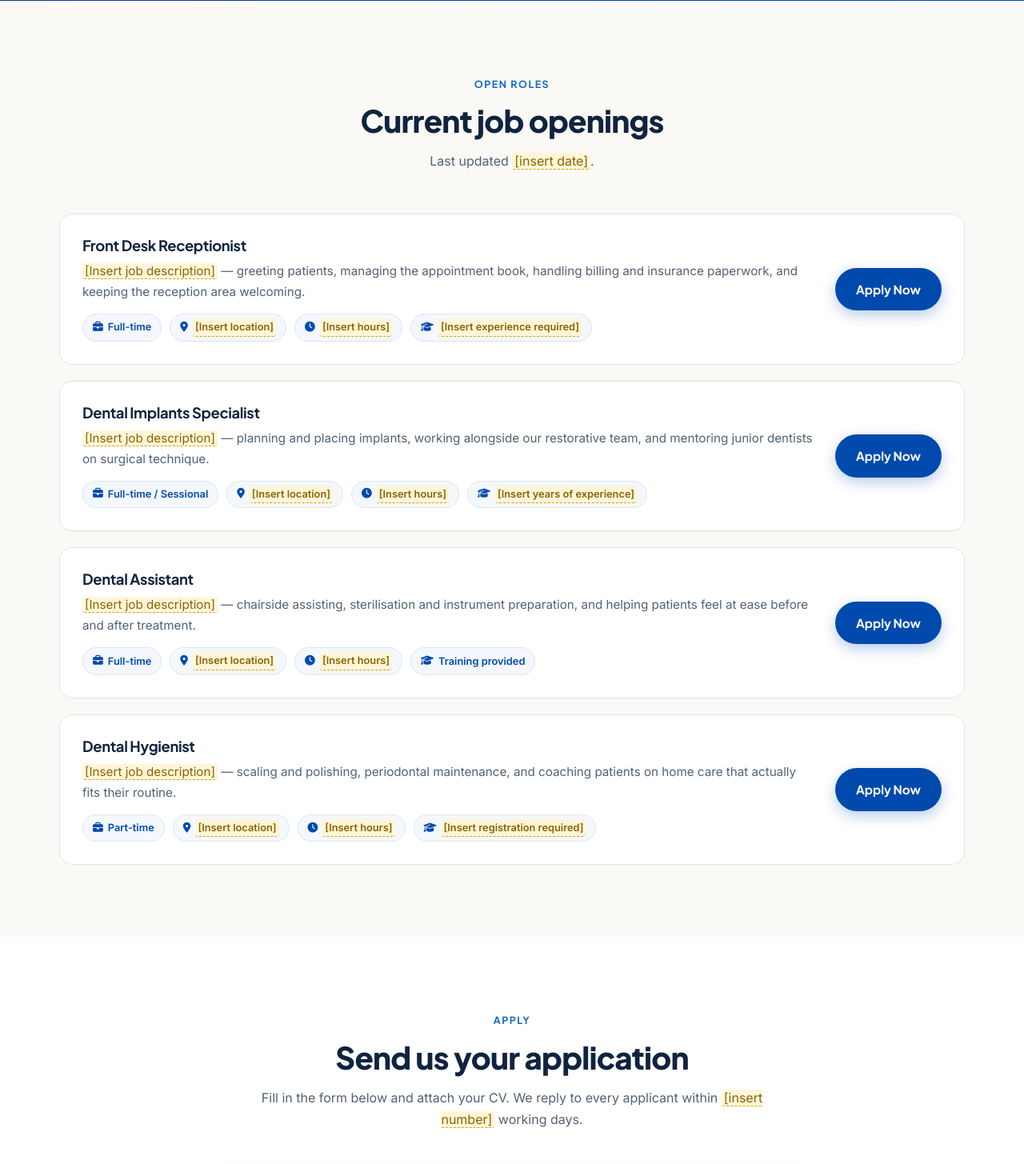
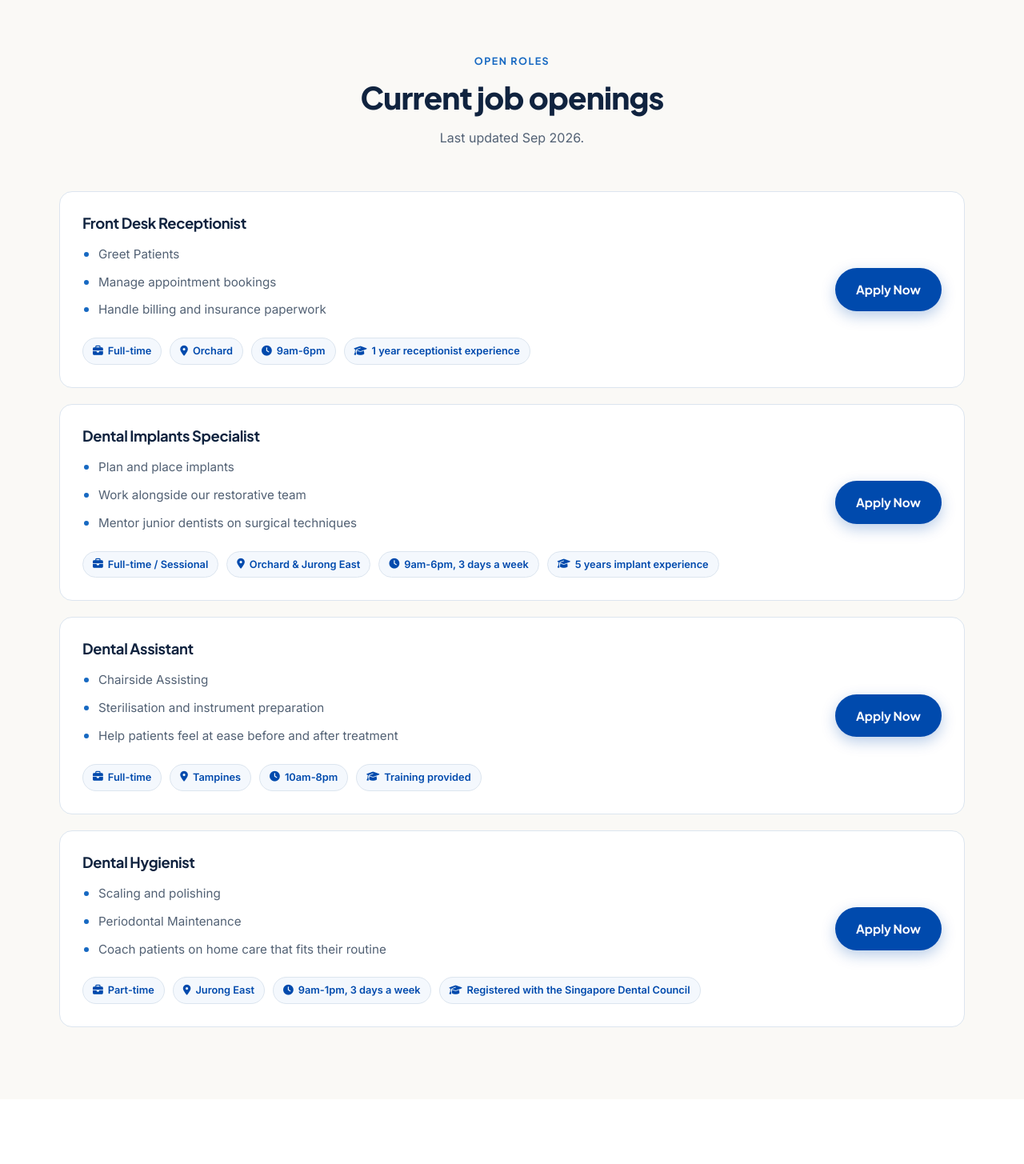
Before and after one commit to jolintohzl/ie4727-dental, a PHP site: page /about-us.html in a window 1280 px wide. Shown: the part 2671-4126 px from the top of the page at 80% size. Run offline with PHP 8.4, Linux system fonts and the light colour scheme.

Commit message:
finished adding all placeholder content on all pages

```diff
--- a/about-us.html
+++ b/about-us.html
@@ -66,7 +66,6 @@
             <ul class="nav-menu">
                 <li><a href="about-us.html">About</a></li>
 
-                <!-- NOTE: doctors.html has not been built yet. -->
                 <li><a href="doctors.html">Our Doctors</a></li>
 
                 <!-- "Services" is the only menu item with a dropdown.
@@ -100,9 +99,6 @@
             <span>About Us</span>
         </p>
 
-        <p>
-            Who we are, how we got here — and how to join us.
-        </p>
     </div>
 </section>
 
@@ -222,7 +218,7 @@
         </div>
 
         <div class="section-cta">
-            <!-- NOTE: doctors.html has not been built yet. -->
+
             <a href="doctors.html" class="btn btn-outline btn-lg">
                 View Full Doctor Profiles <i class="fa-solid fa-arrow-right"></i>
             </a>
@@ -294,7 +290,7 @@
             <p class="section-label">Open roles</p>
             <h2>Current job openings</h2>
             <p class="section-sub">
-                Last updated <span class="placeholder">[insert date]</span>.
+                Last updated Sep 2026.
             </p>
         </div>
 
@@ -304,16 +300,17 @@
             <article class="job-card">
                 <div>
                     <h3>Front Desk Receptionist</h3>
-                    <p>
-                        <span class="placeholder">[Insert job description]</span> — greeting
-                        patients, managing the appointment book, handling billing and
-                        insurance paperwork, and keeping the reception area welcoming.
-                    </p>
+                    <ul>
+                        <li>Greet Patients</li>
+                        <li>Manage appointment bookings</li>
+                        <li>Handle billing and insurance paperwork</li>
+                    </ul>
+
                     <ul class="job-meta">
                         <li class="tag"><i class="fa-solid fa-briefcase"></i> Full-time</li>
-                        <li class="tag"><i class="fa-solid fa-location-dot"></i> <span class="placeholder">[Insert location]</span></li>
-                        <li class="tag"><i class="fa-solid fa-clock"></i> <span class="placeholder">[Insert hours]</span></li>
-                        <li class="tag"><i class="fa-solid fa-graduation-cap"></i> <span class="placeholder">[Insert experience required]</span></li>
+                        <li class="tag"><i class="fa-solid fa-location-dot"></i> Orchard</li>
+                        <li class="tag"><i class="fa-solid fa-clock"></i> 9am-6pm</li>
+                        <li class="tag"><i class="fa-solid fa-graduation-cap"></i> 1 year receptionist experience</li>
                     </ul>
                 </div>
                 <a href="#apply" class="btn btn-primary">Apply Now</a>
@@ -323,16 +320,18 @@
             <article class="job-card">
                 <div>
                     <h3>Dental Implants Specialist</h3>
-                    <p>
-                        <span class="placeholder">[Insert job description]</span> — planning
-                        and placing implants, working alongside our restorative team, and
-                        mentoring junior dentists on surgical technique.
-                    </p>
+
+                    <ul>
+                        <li>Plan and place implants</li>
+                        <li>Work alongside our restorative team</li>
+                        <li>Mentor junior dentists on surgical techniques</li>
+                    </ul>
+
                     <ul class="job-meta">
                         <li class="tag"><i class="fa-solid fa-briefcase"></i> Full-time / Sessional</li>
-                        <li class="tag"><i class="fa-solid fa-location-dot"></i> <span class="placeholder">[Insert location]</span></li>
-                        <li class="tag"><i class="fa-solid fa-clock"></i> <span class="placeholder">[Insert hours]</span></li>
-                        <li class="tag"><i class="fa-solid fa-graduation-cap"></i> <span class="placeholder">[Insert years of experience]</span></li>
+                        <li class="tag"><i class="fa-solid fa-location-dot"></i> Orchard &amp; Jurong East</li>
+                        <li class="tag"><i class="fa-solid fa-clock"></i> 9am-6pm, 3 days a week</li>
+                        <li class="tag"><i class="fa-solid fa-graduation-cap"></i> 5 years implant experience</li>
                     </ul>
                 </div>
                 <a href="#apply" class="btn btn-primary">Apply Now</a>
@@ -342,15 +341,16 @@
             <article class="job-card">
                 <div>
                     <h3>Dental Assistant</h3>
-                    <p>
-                        <span class="placeholder">[Insert job description]</span> — chairside
-                        assisting, sterilisation and instrument preparation, and helping
-                        patients feel at ease before and after treatment.
-                    </p>
+                    <ul>
+                        <li>Chairside Assisting</li>
+                        <li>Sterilisation and instrument preparation</li>
+                        <li>Help patients feel at ease before and after treatment</li>
+                    </ul>
+
                     <ul class="job-meta">
                         <li class="tag"><i class="fa-solid fa-briefcase"></i> Full-time</li>
-                        <li class="tag"><i class="fa-solid fa-location-dot"></i> <span class="placeholder">[Insert location]</span></li>
-                        <li class="tag"><i class="fa-solid fa-clock"></i> <span class="placeholder">[Insert hours]</span></li>
+                        <li class="tag"><i class="fa-solid fa-location-dot"></i> Tampines</li>
+                        <li class="tag"><i class="fa-solid fa-clock"></i> 10am-8pm</li>
                         <li class="tag"><i class="fa-solid fa-graduation-cap"></i> Training provided</li>
                     </ul>
                 </div>
@@ -361,16 +361,17 @@
             <article class="job-card">
                 <div>
                     <h3>Dental Hygienist</h3>
-                    <p>
-                        <span class="placeholder">[Insert job description]</span> — scaling
-                        and polishing, periodontal maintenance, and coaching patients on
-                        home care that actually fits their routine.
-                    </p>
+                    <ul>
+                        <li>Scaling and polishing</li>
+                        <li>Periodontal Maintenance</li>
+                        <li>Coach patients on home care that fits their routine</li>
+                    </ul>
+
                     <ul class="job-meta">
                         <li class="tag"><i class="fa-solid fa-briefcase"></i> Part-time</li>
-                        <li class="tag"><i class="fa-solid fa-location-dot"></i> <span class="placeholder">[Insert location]</span></li>
-                        <li class="tag"><i class="fa-solid fa-clock"></i> <span class="placeholder">[Insert hours]</span></li>
-                        <li class="tag"><i class="fa-solid fa-graduation-cap"></i> <span class="placeholder">[Insert registration required]</span></li>
+                        <li class="tag"><i class="fa-solid fa-location-dot"></i> Jurong East</li>
+                        <li class="tag"><i class="fa-solid fa-clock"></i> 9am-1pm, 3 days a week</li>
+                        <li class="tag"><i class="fa-solid fa-graduation-cap"></i> Registered with the Singapore Dental Council</li>
                     </ul>
                 </div>
                 <a href="#apply" class="btn btn-primary">Apply Now</a>
@@ -396,7 +397,7 @@
             <h2>Send us your application</h2>
             <p class="section-sub">
                 Fill in the form below and attach your CV. We reply to every applicant
-                within <span class="placeholder">[insert number]</span> working days.
+                within 5 working days.
             </p>
         </div>
 
@@ -455,7 +456,7 @@
                 </button>
                 <p class="form-note">
                     By submitting you agree that we may keep your details on file for
-                    <span class="placeholder">[insert number]</span> months. Read our
+                    2 months. Read our
                     <a href="#">privacy policy</a>.
                 </p>
             </div>
@@ -506,10 +507,10 @@
             <h4>Our Doctors</h4>
             <ul class="footer-links">
                 <li><a href="doctors.html#general">General Dentists</a></li>
-                <li><a href="doctors.html#endodontics">Endodontists</a></li>
+                <li><a href="doctors.html#endodontics">Endodontists/Root Canal Specialists</a></li>
                 <li><a href="doctors.html#orthodontics">Aligner Team and Orthodontists</a></li>
-                <li><a href="doctors.html#periodontics">Periodontists</a></li>
-                <li><a href="doctors.html#prosthodontics">Prosthodontists</a></li>
+                <li><a href="doctors.html#periodontics">Periodontists/Gum Specialists</a></li>
+                <li><a href="doctors.html#prosthodontics">Prosthodontists/Restorative Dentistry</a></li>
             </ul>
         </div>
 
--- a/index.html
+++ b/index.html
@@ -615,10 +615,10 @@
             <h4>Our Doctors</h4>
             <ul class="footer-links">
                 <li><a href="doctors.html#general">General Dentists</a></li>
-                <li><a href="doctors.html#endodontics">Endodontists</a></li>
+                <li><a href="doctors.html#endodontics">Endodontists/Root Canal Specialists</a></li>
                 <li><a href="doctors.html#orthodontics">Aligner Team and Orthodontists</a></li>
-                <li><a href="doctors.html#periodontics">Periodontists</a></li>
-                <li><a href="doctors.html#prosthodontics">Prosthodontists</a></li>
+                <li><a href="doctors.html#periodontics">Periodontists/Gum Specialists</a></li>
+                <li><a href="doctors.html#prosthodontics">Prosthodontists/Restorative Dentistry</a></li>
             </ul>
         </div>
 
--- a/style.css
+++ b/style.css
@@ -942,6 +942,11 @@ ul { list-style: none; }
     color: var(--white);
     margin-bottom: 18px;
     font-size: 1rem;
+    /* The "Smile Dental Group" wordmark is centred against the 42px logo, so it
+       sits lower than a plain heading. This drops the four link headings by the
+       same 12px so the whole row reads as one line. Undone below 992px, where
+       the brand moves onto its own row and there is nothing to line up with. */
+    margin-top: 12px;
 }
 
 .logo-footer { margin-bottom: 18px; }
@@ -1032,6 +1037,9 @@ ul { list-style: none; }
 
     .cta-inner    { grid-template-columns: 1fr; gap: 34px; }
     .locate-inner { grid-template-columns: 1fr; }
+
+    /* the headings no longer sit beside the wordmark, so drop the nudge */
+    .footer-col h4 { margin-top: 0; }
 
     /* brand takes its own full-width row; the four link columns stay in one row */
     .footer-inner { grid-template-columns: repeat(4, 1fr); column-gap: 20px; row-gap: 32px; }
@@ -1381,8 +1389,28 @@ ul { list-style: none; }
     border-color: transparent;
 }
 
-.job-card h3 { margin-bottom: 8px; }
-.job-card p  { font-size: .95rem; margin-bottom: 14px; }
+.job-card h3 { margin-bottom: 12px; }
+
+/* What the job involves, as bullet points.
+   :not(.job-meta) keeps the row of grey tags below out of it — that list
+   stays flat, with no bullets and no indent. */
+.job-card ul:not(.job-meta) {
+    list-style: disc;
+    padding-left: 20px;
+    margin-bottom: 22px;
+    font-size: .95rem;
+}
+.job-card ul:not(.job-meta) li { margin-bottom: 6px; }
+
+/* a plain disc at this text size is easy to miss, so make it a touch
+   larger than the words beside it */
+.job-card ul:not(.job-meta) li::marker {
+    color: var(--blue-500);
+    font-size: 1.15em;
+}
+
+/* clear the description bullets from the row of tags underneath */
+.job-meta { margin-top: 4px; }
 
 /* row of small grey labels: full-time, location, etc. */
 .job-meta {
```
Also changed, not shown: doctors.html (+4 -6 lines), fees-calculator.html (+7 -11 lines), locate-us.html (+10 -31 lines), services.html (+9 -9 lines).
